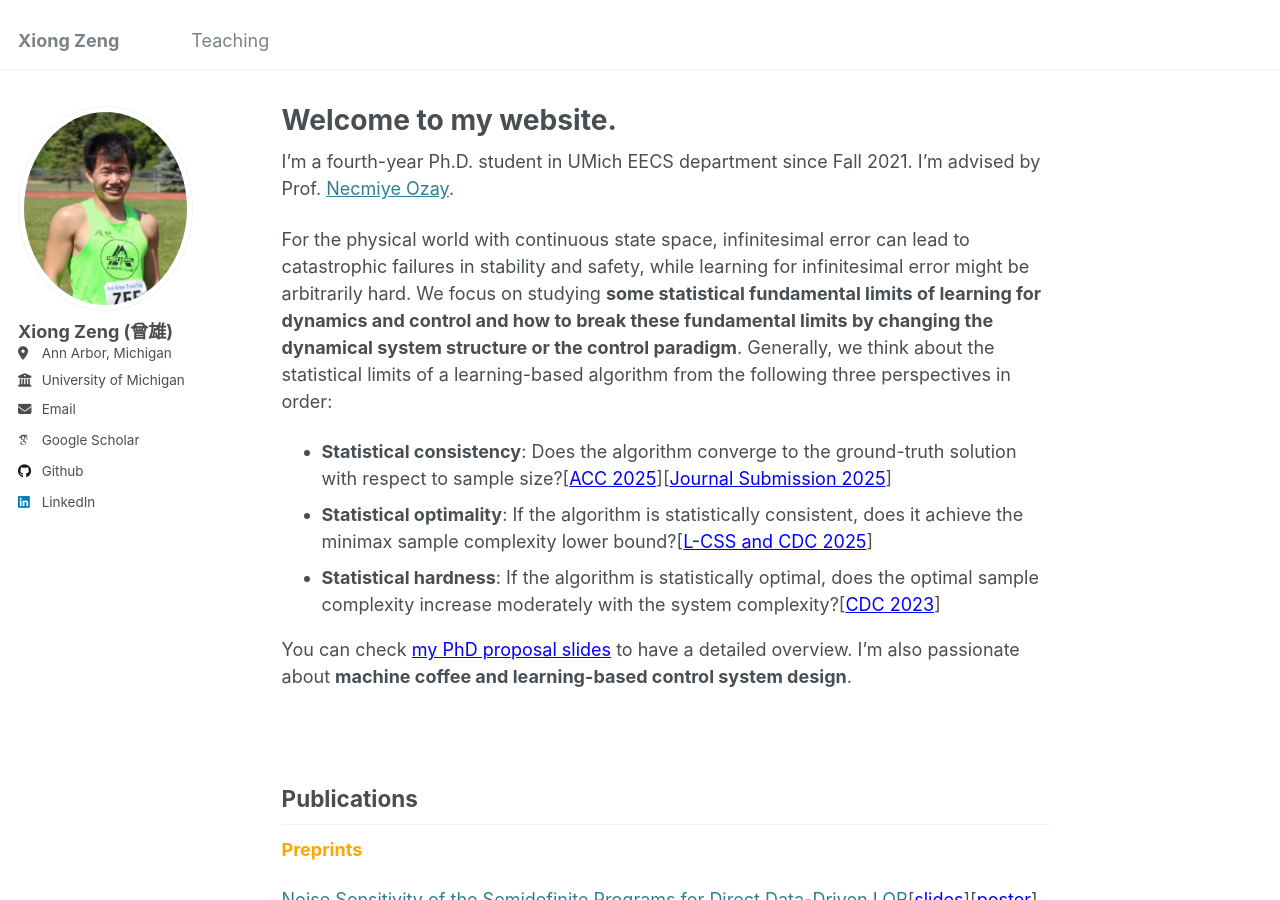
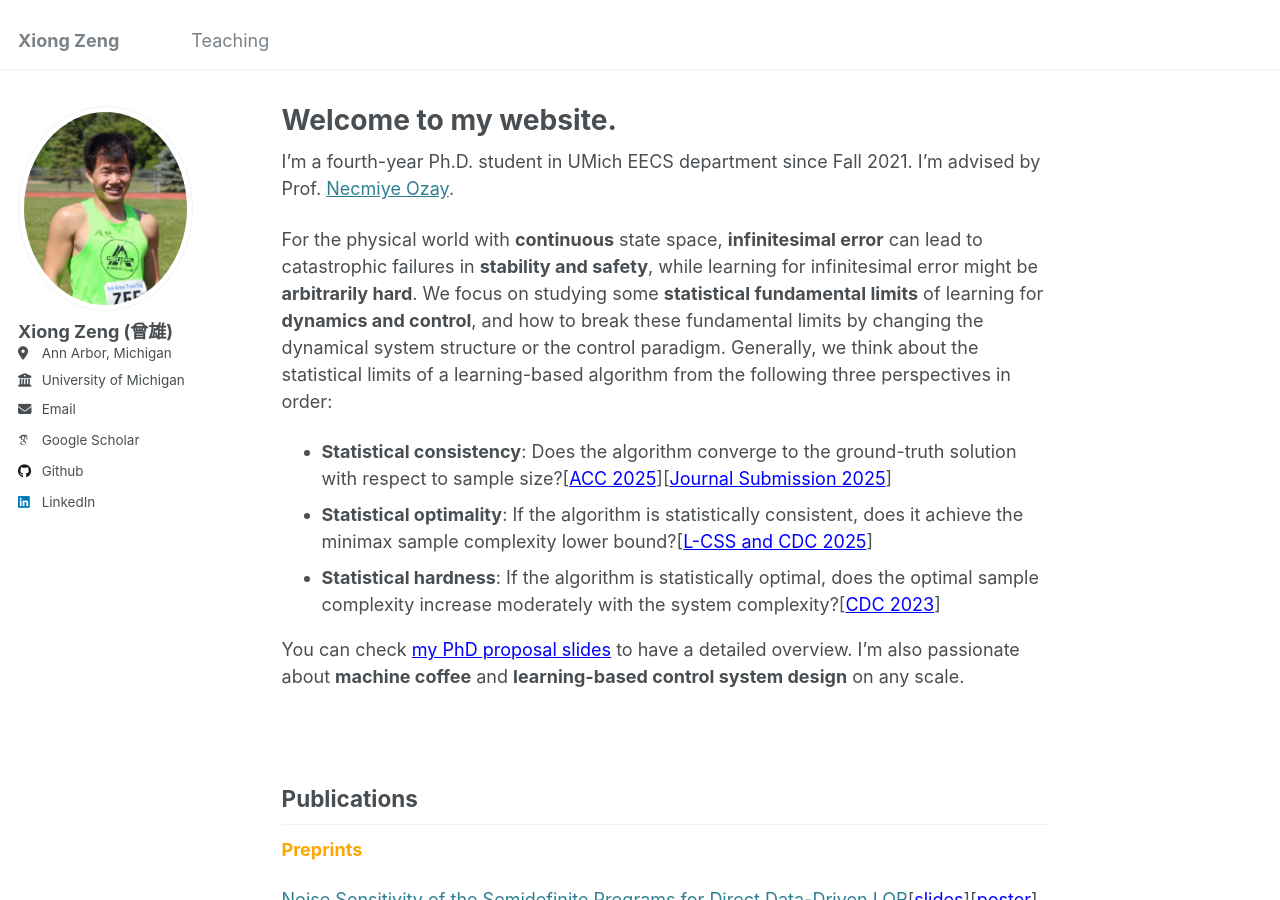
Before and after one commit to zengxiong111/zengxiong.github.io, a Jekyll site: the page built from _pages/about.md, in a window 1280 px wide and 900 px high. Built offline with Jekyll 4.4.1, drawn with Linux system fonts in a browser that asks for light colours; some web fonts are replaced.

Commit message:
Update about.md

```diff
--- a/_pages/about.md
+++ b/_pages/about.md
@@ -9,14 +9,14 @@ redirect_from:
 
 I'm a fourth-year Ph.D. student in UMich EECS department since Fall 2021. I'm advised by Prof. <a href="https://web.eecs.umich.edu/~necmiye/" target="_blank">Necmiye Ozay</a>.
 
-For the physical world with continuous state space, infinitesimal error can lead to catastrophic
-failures in stability and safety, while learning for infinitesimal error might be arbitrarily hard.
-We focus on studying **some statistical fundamental limits of learning for dynamics and control and how to break these fundamental limits by changing the dynamical system structure or the control paradigm**. Generally, we think about the statistical limits of a learning-based algorithm from the following three perspectives in order:
+For the physical world with **continuous** state space, **infinitesimal error** can lead to catastrophic
+failures in **stability and safety**, while learning for infinitesimal error might be **arbitrarily hard**.
+We focus on studying some **statistical fundamental limits** of learning for **dynamics and control**, and how to break these fundamental limits by changing the dynamical system structure or the control paradigm. Generally, we think about the statistical limits of a learning-based algorithm from the following three perspectives in order:
 - **Statistical consistency**: Does the algorithm converge to the ground-truth solution with respect to sample size?[<a href="https://web.eecs.umich.edu/~necmiye/pubs/ZengBO_acc25.pdf" style="color: blue;" target="_blank">ACC 2025</a>][<a href="https://arxiv.org/abs/2412.19705" style="color: blue;" target="_blank">Journal Submission 2025</a>]
 - **Statistical optimality**: If the algorithm is statistically consistent, does it achieve the minimax sample complexity lower bound?[<a href="https://arxiv.org/abs/2503.16817" style="color: blue;" target="_blank">L-CSS and CDC 2025</a>]
 - **Statistical hardness**: If the algorithm is statistically optimal, does the optimal sample complexity increase moderately with the system complexity?[<a href="https://arxiv.org/abs/2311.11151" style="color: blue;" target="_blank">CDC 2023</a>]
 
-You can check <a href="https://github.com/zengxiong111/zengxiong.github.io/blob/master/files/phd_propsoal_Xiong_Zeng_part.pdf" style="color: blue;" target="_blank">my PhD proposal slides</a> to have a detailed overview. I'm also passionate about **machine coffee and learning-based control system design**.
+You can check <a href="https://github.com/zengxiong111/zengxiong.github.io/blob/master/files/phd_propsoal_Xiong_Zeng_part.pdf" style="color: blue;" target="_blank">my PhD proposal slides</a> to have a detailed overview. I'm also passionate about **machine coffee** and **learning-based control system design** on any scale.
 
 
 &nbsp;
```
